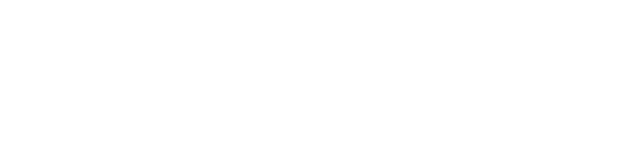
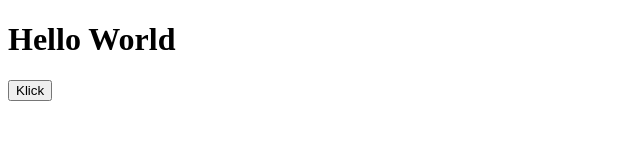
Before and after one commit to a-jaxell/Uppgift3, a plain HTML site: page index.html in a window 1280 px wide. Shown: the whole page, without its empty margins (0-640 px from the left). Drawn offline with Linux system fonts and the light colour scheme.

Commit message:
Add H1 and button to index.html

```diff
--- a/index.html
+++ b/index.html
@@ -8,6 +8,8 @@
     <link rel="stylesheet" href="/resources/css/style.css">
 </head>
 <body>
+    <h1 class="title">Hello World</h1>
+    <input id="knapp" type="button" value="Klick">
 
 </body>
 </html>
```
